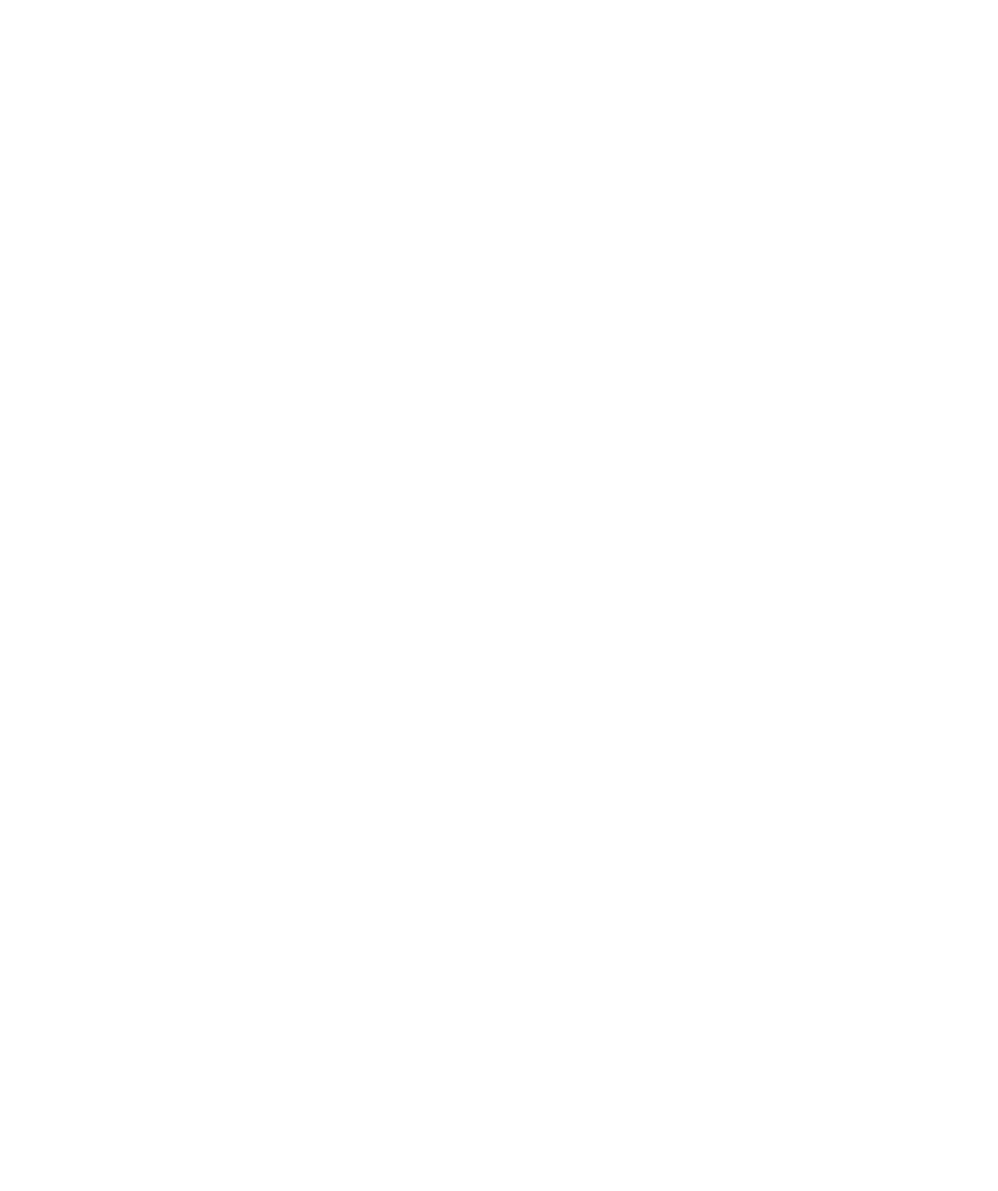
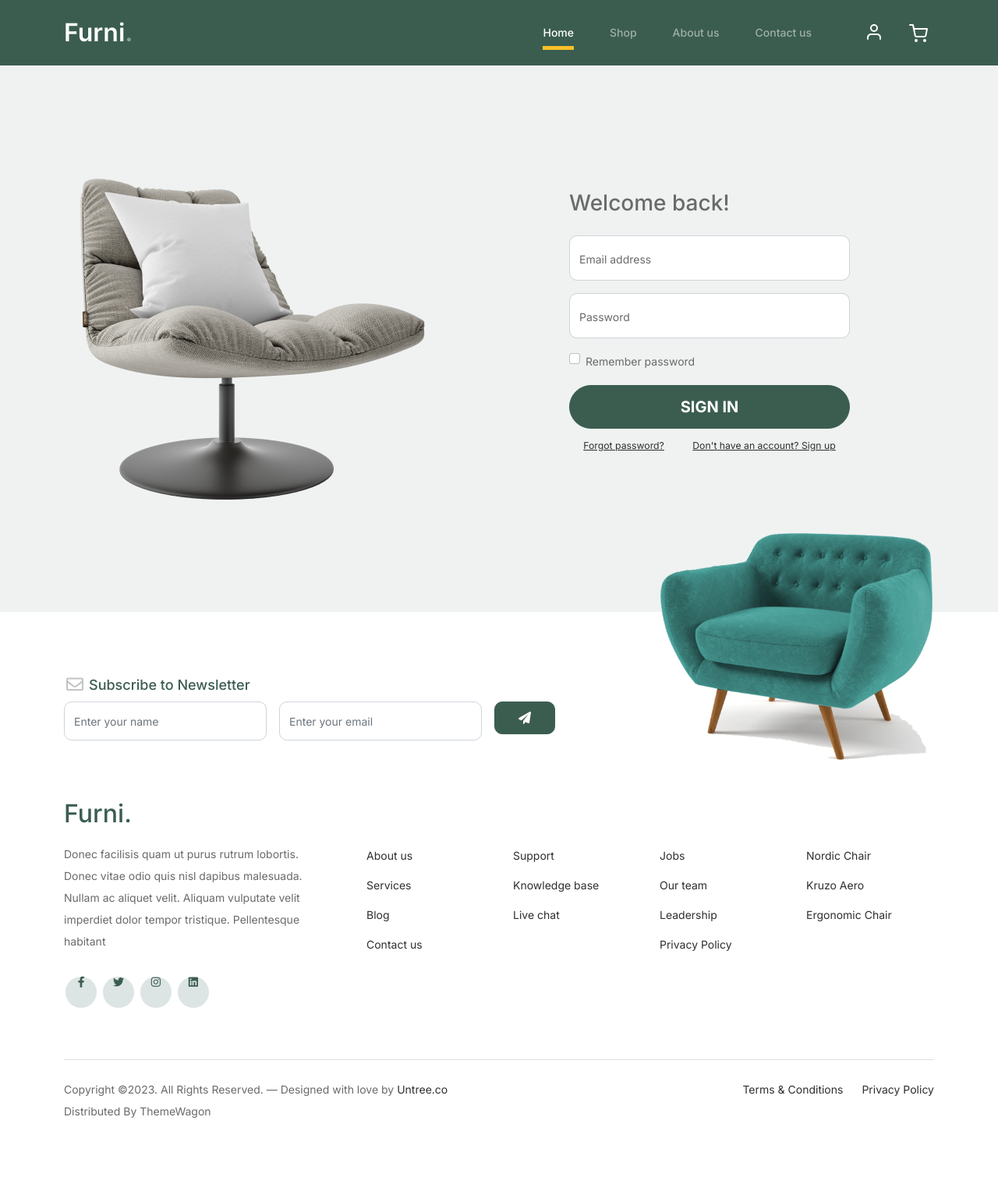
Before and after one commit to ntducne/webbanhang, a PHP site: page /auth/login.php in a window 1280 px wide. Before the commit the page is empty. Shown: the whole page at 78% size. Before the commit the page ends 800 px from the top, so only its background shows below. Run offline with PHP 8.4, Linux system fonts and the light colour scheme.

Commit message:
update code

```diff
--- a/about.php
+++ b/about.php
@@ -49,7 +49,7 @@
             </ul>
 
             <ul class="custom-navbar-cta navbar-nav mb-2 mb-md-0 ms-5">
-                <li><a class="nav-link" href="#"><img src="images/user.svg"></a></li>
+                <li><a class="nav-link" href="/auth/login.php"><img src="images/user.svg"></a></li>
                 <li><a class="nav-link" href="cart.php"><img src="images/cart.svg"></a></li>
             </ul>
         </div>
--- /dev/null
+++ b/auth/login.php
@@ -0,0 +1,232 @@
+<!-- /*
+* Bootstrap 5
+* Template Name: Furni
+* Template Author: Untree.co
+* Template URI: https://untree.co/
+* License: https://creativecommons.org/licenses/by/3.0/
+*/ -->
+<!doctype php>
+<php lang="en">
+
+    <head>
+        <meta charset="utf-8">
+        <meta name="viewport" content="width=device-width, initial-scale=1, shrink-to-fit=no">
+        <meta name="author" content="Untree.co">
+        <link rel="shortcut icon" href="../favicon.png">
+
+        <meta name="description" content="" />
+        <meta name="keywords" content="bootstrap, bootstrap4" />
+
+        <!-- Bootstrap CSS -->
+        <link href="/css/bootstrap.min.css" rel="stylesheet">
+        <link href="https://cdnjs.cloudflare.com/ajax/libs/font-awesome/6.0.0-beta3/css/all.min.css" rel="stylesheet">
+        <link href="/css/tiny-slider.css" rel="stylesheet">
+        <link href="/css/style.css" rel="stylesheet">
+        <title>Furni Free Bootstrap 5 Template for Furniture and Interior Design Websites by Untree.co </title>
+    </head>
+
+    <body>
+
+        <!-- Start Header/Navigation -->
+        <nav class="custom-navbar navbar navbar navbar-expand-md navbar-dark bg-dark" arial-label="Furni navigation bar" style="background-color: #3b5d50 !important;">
+
+            <div class="container">
+                <a class="navbar-brand" href="/">Furni<span>.</span></a>
+
+                <button class="navbar-toggler" type="button" data-bs-toggle="collapse" data-bs-target="#navbarsFurni" aria-controls="navbarsFurni" aria-expanded="false" aria-label="Toggle navigation">
+                    <span class="navbar-toggler-icon"></span>
+                </button>
+
+                <div class="collapse navbar-collapse" id="navbarsFurni">
+                    <ul class="custom-navbar-nav navbar-nav ms-auto mb-2 mb-md-0">
+                        <li class="nav-item active">
+                            <a class="nav-link" href="/">Home</a>
+                        </li>
+                        <li><a class="nav-link" href="/shop.php">Shop</a></li>
+                        <li><a class="nav-link" href="/about.php">About us</a></li>
+                        <!--                <li><a class="nav-link" href="services.php">Services</a></li>-->
+                        <!--                <li><a class="nav-link" href="blog.php">Blog</a></li>-->
+                        <li><a class="nav-link" href="/contact.php">Contact us</a></li>
+                    </ul>
+
+                    <ul class="custom-navbar-cta navbar-nav mb-2 mb-md-0 ms-5">
+                        <li><a class="nav-link" href="/auth/register.php"><img src="/images/user.svg"></a></li>
+                        <li><a class="nav-link" href="/cart.php"><img src="/images/cart.svg"></a></li>
+                    </ul>
+                </div>
+            </div>
+
+        </nav>
+        <!-- End Header/Navigation -->
+
+        <!-- Start Product Section -->
+        <div class="product-section">
+            <div class="container">
+                <div class="container-fluid ps-md-0">
+                    <div class="row g-0">
+                        <div class="d-none d-md-flex col-md-4 col-lg-6 bg-image">
+                            <img src="/images/product-2.png" alt="">
+                        </div>
+                        <div class="col-md-8 col-lg-6">
+                            <div class="login d-flex align-items-center py-5">
+                                <div class="container">
+                                    <div class="row">
+                                        <div class="col-md-9 col-lg-8 mx-auto">
+                                            <h3 class="login-heading mb-4">Welcome back!</h3>
+
+                                            <!-- Sign In Form -->
+                                            <form>
+                                                <div class="form-floating mb-3">
+                                                    <input type="email" class="form-control" id="floatingInput" placeholder="name@example.com">
+                                                    <label for="floatingInput">Email address</label>
+                                                </div>
+                                                <div class="form-floating mb-3">
+                                                    <input type="password" class="form-control" id="floatingPassword" placeholder="Password">
+                                                    <label for="floatingPassword">Password</label>
+                                                </div>
+
+                                                <div class="form-check mb-3">
+                                                    <input class="form-check-input" type="checkbox" value="" id="rememberPasswordCheck">
+                                                    <label class="form-check-label" for="rememberPasswordCheck">
+                                                        Remember password
+                                                    </label>
+                                                </div>
+
+                                                <div class="d-grid">
+                                                    <button class="btn btn-lg btn-primary btn-login text-uppercase fw-bold mb-2" type="submit">Sign in</button>
+                                                    <div class="d-flex justify-content-around align-items-center">
+                                                        <div class="text-center">
+                                                            <a class="small" href="#">Forgot password?</a>
+                                                        </div>
+                                                        <div class="text-center">
+                                                            <a class="small" href="#">Don't have an account? Sign up</a>
+                                                        </div>
+                                                    </div>
+                                                </div>
+
+                                            </form>
+                                        </div>
+                                    </div>
+                                </div>
+                            </div>
+                        </div>
+                    </div>
+                </div>
+
+            </div>
+        </div>
+        <!-- End Product Section -->
+        <!-- Start Footer Section -->
+        <footer class="footer-section">
+            <div class="container relative">
+
+                <div class="sofa-img">
+                    <img src="/images/sofa.png" alt="Image" class="img-fluid">
+                </div>
+
+                <div class="row">
+                    <div class="col-lg-8">
+                        <div class="subscription-form">
+                            <h3 class="d-flex align-items-center"><span class="me-1"><img src="/images/envelope-outline.svg" alt="Image" class="img-fluid"></span><span>Subscribe to Newsletter</span></h3>
+
+                            <form action="#" class="row g-3">
+                                <div class="col-auto">
+                                    <input type="text" class="form-control" placeholder="Enter your name">
+                                </div>
+                                <div class="col-auto">
+                                    <input type="email" class="form-control" placeholder="Enter your email">
+                                </div>
+                                <div class="col-auto">
+                                    <button class="btn btn-primary">
+                                        <span class="fa fa-paper-plane"></span>
+                                    </button>
+                                </div>
+                            </form>
+
+                        </div>
+                    </div>
+                </div>
+
+                <div class="row g-5 mb-5">
+                    <div class="col-lg-4">
+                        <div class="mb-4 footer-logo-wrap"><a href="#" class="footer-logo">Furni<span>.</span></a></div>
+                        <p class="mb-4">Donec facilisis quam ut purus rutrum lobortis. Donec vitae odio quis nisl dapibus malesuada. Nullam ac aliquet velit. Aliquam vulputate velit imperdiet dolor tempor tristique. Pellentesque habitant</p>
+
+                        <ul class="list-unstyled custom-social">
+                            <li><a href="#"><span class="fa fa-brands fa-facebook-f"></span></a></li>
+                            <li><a href="#"><span class="fa fa-brands fa-twitter"></span></a></li>
+                            <li><a href="#"><span class="fa fa-brands fa-instagram"></span></a></li>
+                            <li><a href="#"><span class="fa fa-brands fa-linkedin"></span></a></li>
+                        </ul>
+                    </div>
+
+                    <div class="col-lg-8">
+                        <div class="row links-wrap">
+                            <div class="col-6 col-sm-6 col-md-3">
+                                <ul class="list-unstyled">
+                                    <li><a href="#">About us</a></li>
+                                    <li><a href="#">Services</a></li>
+                                    <li><a href="#">Blog</a></li>
+                                    <li><a href="#">Contact us</a></li>
+                                </ul>
+                            </div>
+
+                            <div class="col-6 col-sm-6 col-md-3">
+                                <ul class="list-unstyled">
+                                    <li><a href="#">Support</a></li>
+                                    <li><a href="#">Knowledge base</a></li>
+                                    <li><a href="#">Live chat</a></li>
+                                </ul>
+                            </div>
+
+                            <div class="col-6 col-sm-6 col-md-3">
+                                <ul class="list-unstyled">
+                                    <li><a href="#">Jobs</a></li>
+                                    <li><a href="#">Our team</a></li>
+                                    <li><a href="#">Leadership</a></li>
+                                    <li><a href="#">Privacy Policy</a></li>
+                                </ul>
+                            </div>
+
+                            <div class="col-6 col-sm-6 col-md-3">
+                                <ul class="list-unstyled">
+                                    <li><a href="#">Nordic Chair</a></li>
+                                    <li><a href="#">Kruzo Aero</a></li>
+                                    <li><a href="#">Ergonomic Chair</a></li>
+                                </ul>
+                            </div>
+                        </div>
+                    </div>
+
+                </div>
+
+                <div class="border-top copyright">
+                    <div class="row pt-4">
+                        <div class="col-lg-6">
+                            <p class="mb-2 text-center text-lg-start">Copyright &copy;<script>
+                                    document.write(new Date().getFullYear());
+                                </script>. All Rights Reserved. &mdash; Designed with love by <a href="https://untree.co">Untree.co</a> Distributed By <a hreff="https://themewagon.com">ThemeWagon</a> <!-- License information: https://untree.co/license/ -->
+                            </p>
+                        </div>
+
+                        <div class="col-lg-6 text-center text-lg-end">
+                            <ul class="list-unstyled d-inline-flex ms-auto">
+                                <li class="me-4"><a href="#">Terms &amp; Conditions</a></li>
+                                <li><a href="#">Privacy Policy</a></li>
+                            </ul>
+                        </div>
+
+                    </div>
+                </div>
+
+            </div>
+        </footer>
+        <!-- End Footer Section -->
+
+
+        <script src="/js/bootstrap.bundle.min.js"></script>
+        <script src="/js/tiny-slider.js"></script>
+        <script src="/js/custom.js"></script>
+    </body>
+
+</php>
--- a/cart.php
+++ b/cart.php
@@ -49,7 +49,7 @@
             </ul>
 
             <ul class="custom-navbar-cta navbar-nav mb-2 mb-md-0 ms-5">
-                <li><a class="nav-link" href="#"><img src="images/user.svg"></a></li>
+                <li><a class="nav-link" href="/auth/login.php"><img src="images/user.svg"></a></li>
                 <li><a class="nav-link" href="cart.php"><img src="images/cart.svg"></a></li>
             </ul>
         </div>
--- a/checkout.php
+++ b/checkout.php
@@ -49,7 +49,7 @@
             </ul>
 
             <ul class="custom-navbar-cta navbar-nav mb-2 mb-md-0 ms-5">
-                <li><a class="nav-link" href="#"><img src="images/user.svg"></a></li>
+                <li><a class="nav-link" href="/auth/login.php"><img src="images/user.svg"></a></li>
                 <li><a class="nav-link" href="cart.php"><img src="images/cart.svg"></a></li>
             </ul>
         </div>
--- a/contact.php
+++ b/contact.php
@@ -49,7 +49,7 @@
             </ul>
 
             <ul class="custom-navbar-cta navbar-nav mb-2 mb-md-0 ms-5">
-                <li><a class="nav-link" href="#"><img src="images/user.svg"></a></li>
+                <li><a class="nav-link" href="/auth/login.php"><img src="images/user.svg"></a></li>
                 <li><a class="nav-link" href="cart.php"><img src="images/cart.svg"></a></li>
             </ul>
         </div>
--- a/index.php
+++ b/index.php
@@ -27,7 +27,7 @@
 <body>
 
 <!-- Start Header/Navigation -->
-<nav class="custom-navbar navbar navbar navbar-expand-md navbar-dark bg-dark" arial-label="Furni navigation bar">
+<nav class="custom-navbar navbar navbar navbar-expand-md navbar-dark bg-dark" arial-label="Furni navigation bar" style="background-color: #3b5d50 !important;">
 
     <div class="container">
         <a class="navbar-brand" href="/">Furni<span>.</span></a>
@@ -49,7 +49,7 @@
             </ul>
 
             <ul class="custom-navbar-cta navbar-nav mb-2 mb-md-0 ms-5">
-                <li><a class="nav-link" href="#"><img src="images/user.svg"></a></li>
+                <li><a class="nav-link" href="/auth/login.php"><img src="images/user.svg"></a></li>
                 <li><a class="nav-link" href="cart.php"><img src="images/cart.svg"></a></li>
             </ul>
         </div>
@@ -66,7 +66,7 @@
                 <div class="intro-excerpt">
                     <h1>Modern Interior <span clsas="d-block">Design Studio</span></h1>
                     <p class="mb-4">Donec vitae odio quis nisl dapibus malesuada. Nullam ac aliquet velit. Aliquam vulputate velit imperdiet dolor tempor tristique.</p>
-                    <p><a href="" class="btn btn-secondary me-2">Shop Now</a><a href="#" class="btn btn-white-outline">Explore</a></p>
+                    <p><a href="shop.php" class="btn btn-secondary me-2">Shop Now</a><a href="#" class="btn btn-white-outline">Explore</a></p>
                 </div>
             </div>
             <div class="col-lg-7">
--- a/shop.php
+++ b/shop.php
@@ -49,7 +49,7 @@
             </ul>
 
             <ul class="custom-navbar-cta navbar-nav mb-2 mb-md-0 ms-5">
-                <li><a class="nav-link" href="#"><img src="images/user.svg"></a></li>
+                <li><a class="nav-link" href="/auth/login.php"><img src="images/user.svg"></a></li>
                 <li><a class="nav-link" href="cart.php"><img src="images/cart.svg"></a></li>
             </ul>
         </div>
```
Also changed, not shown: auth/register.php (added, +242 -0 lines), login.php (deleted), uploads/bowl-3.png (added).
